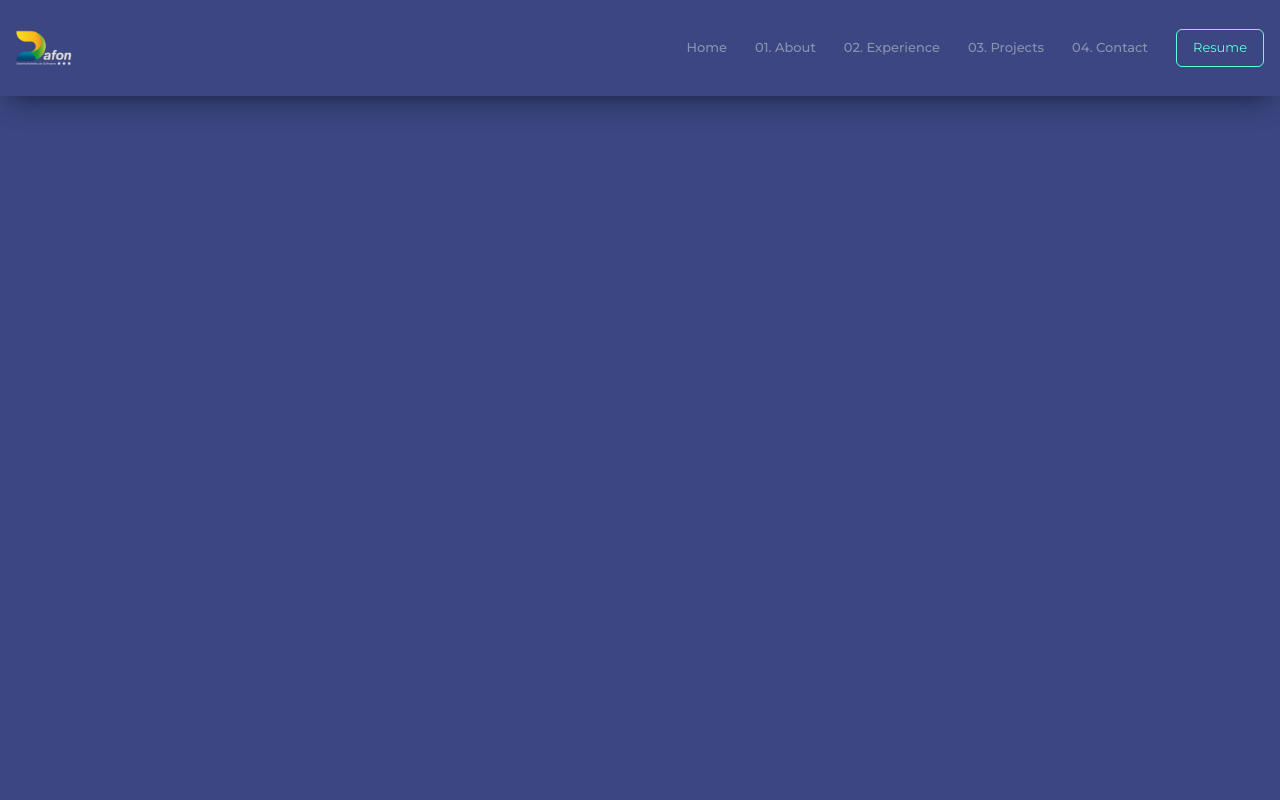
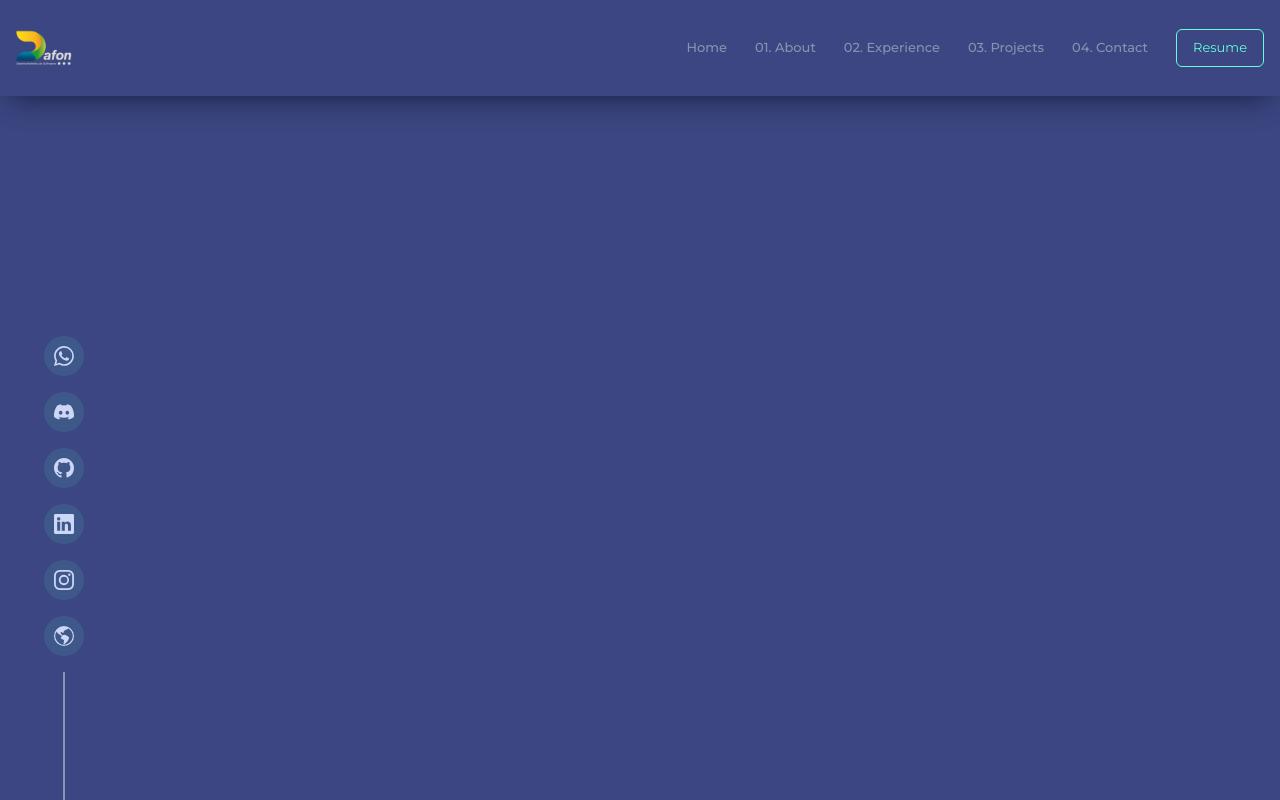
Before and after one commit to Daniel-Fonseca-da-Silva/portfolio-website, a Next.js app: page / in a window 1280 px wide. Built offline with nearby package versions, Linux system fonts and the light colour scheme; a web font is replaced by a local one.

Commit message:
feat: Created the left section

```diff
--- /dev/null
+++ b/components/LeftSide.tsx
@@ -0,0 +1,43 @@
+import { BsGithub, BsLinkedin, BsInstagram, BsWhatsapp, BsDiscord,BsGlobeAmericas } from "react-icons/bs";
+
+const LeftSide = () => {
+  return (
+    <div className="w-full h-full flex flex-col items-center justify-end gap-4 text-textLight">
+      <div className="flex flex-col gap-4">
+        <a href="https://wa.me/5524981579339" target="_blank">
+          <span className="w-10 h-10 text-xl bg-hoverColor rounded-full inline-flex items-center justify-center hover:text-textGreen cursor-pointer hover:-translate-y-2 transition-all duration-300">
+            <BsWhatsapp />
+          </span>
+        </a>
+        <a href="https://discord.gg/Q7YjW9RY" target="_blank">
+          <span className="w-10 h-10 text-xl bg-hoverColor rounded-full inline-flex items-center justify-center hover:text-textGreen cursor-pointer hover:-translate-y-2 transition-all duration-300">
+            <BsDiscord />
+          </span>
+        </a>
+        <a href="https://github.com/Daniel-Fonseca-da-Silva" target="_blank">
+          <span className="w-10 h-10 text-xl bg-hoverColor rounded-full inline-flex items-center justify-center hover:text-textGreen cursor-pointer hover:-translate-y-2 transition-all duration-300">
+            <BsGithub />
+          </span>
+        </a>
+        <a href="https://www.linkedin.com/in/daniel-f-s-developer/" target="_blank">
+          <span className="w-10 h-10 text-xl bg-hoverColor rounded-full inline-flex items-center justify-center hover:text-textGreen cursor-pointer hover:-translate-y-2 transition-all duration-300">
+            <BsLinkedin />
+          </span>
+        </a>
+        <a href="https://www.linkedin.com/in/daniel-f-s-developer/" target="_blank">
+          <span className="w-10 h-10 text-xl bg-hoverColor rounded-full inline-flex items-center justify-center hover:text-textGreen cursor-pointer hover:-translate-y-2 transition-all duration-300">
+            <BsInstagram />
+          </span>
+        </a>
+        <a href="https://dafon.dev/en/solucoes-english/" target="_blank">
+          <span className="w-10 h-10 text-xl bg-hoverColor rounded-full inline-flex items-center justify-center hover:text-textGreen cursor-pointer hover:-translate-y-2 transition-all duration-300">
+            <BsGlobeAmericas />
+          </span>
+        </a>
+      </div>
+      <div className="w-[2px] h-32 bg-textDark"></div>
+    </div>
+  )
+}
+
+export default LeftSide
--- a/package.json
+++ b/package.json
@@ -20,6 +20,7 @@
     "postcss": "8.4.23",
     "react": "18.2.0",
     "react-dom": "18.2.0",
+    "react-icons": "^4.8.0",
     "tailwindcss": "3.3.2",
     "typescript": "5.0.4"
   }
--- a/pages/index.tsx
+++ b/pages/index.tsx
@@ -1,3 +1,4 @@
+import LeftSide from "@/components/LeftSide";
 import Navbar from "@/components/Navbar";
 import Head from "next/head";
 
@@ -12,6 +13,13 @@
     </Head>
       <main className="w-full h-screen font-bodyFont bg-bodyColor text-textLight overflow-x-hidden overflow-y-scroll">
       <Navbar />
+      <div className="w-full h-[88vh] xl:flex items-center gap-20 justify-between">
+        <div className="hidden xl:inline-flex w-32 h-full fixed left-0 bottom-0">
+          <LeftSide />
+        </div>
+        <div></div>
+        <div></div>
+      </div>
     </main>
     </>
   )
```
Also changed, not shown: 1 other file (tests, documents, lock files or other folders).
